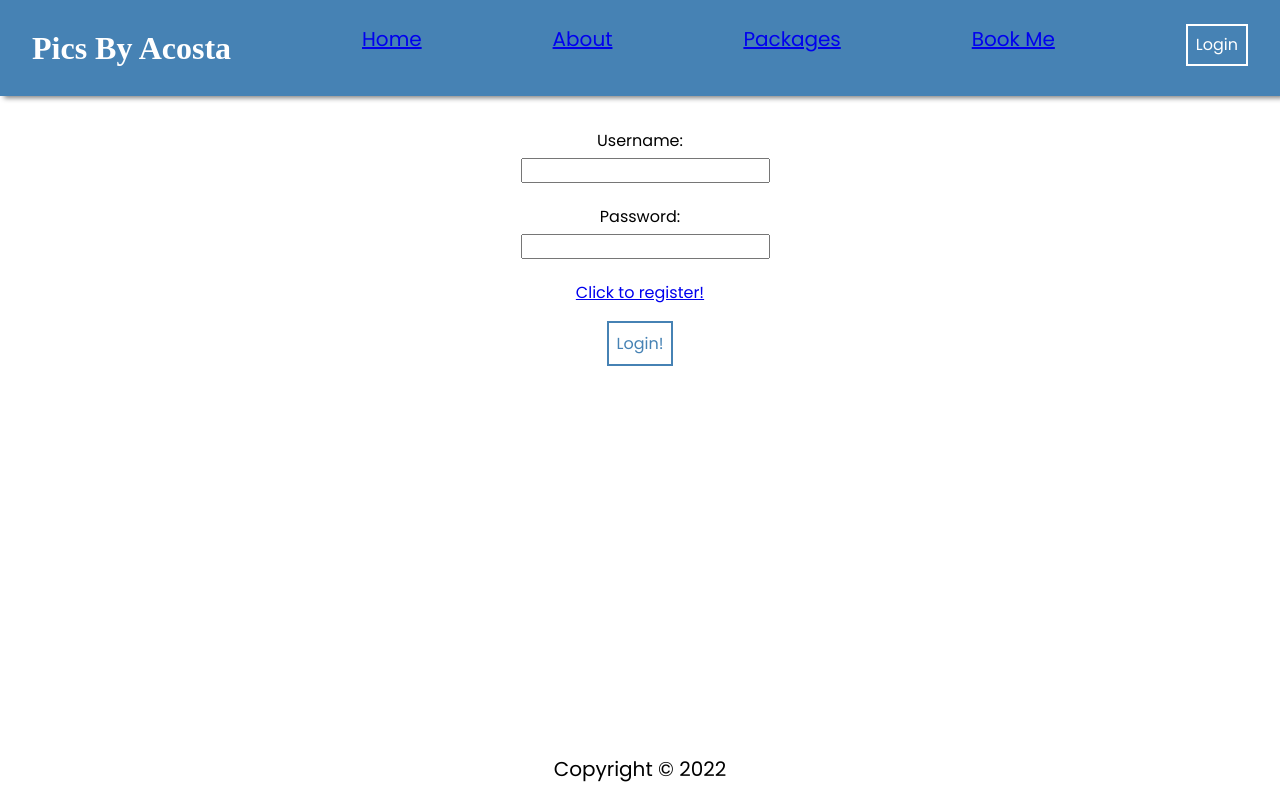
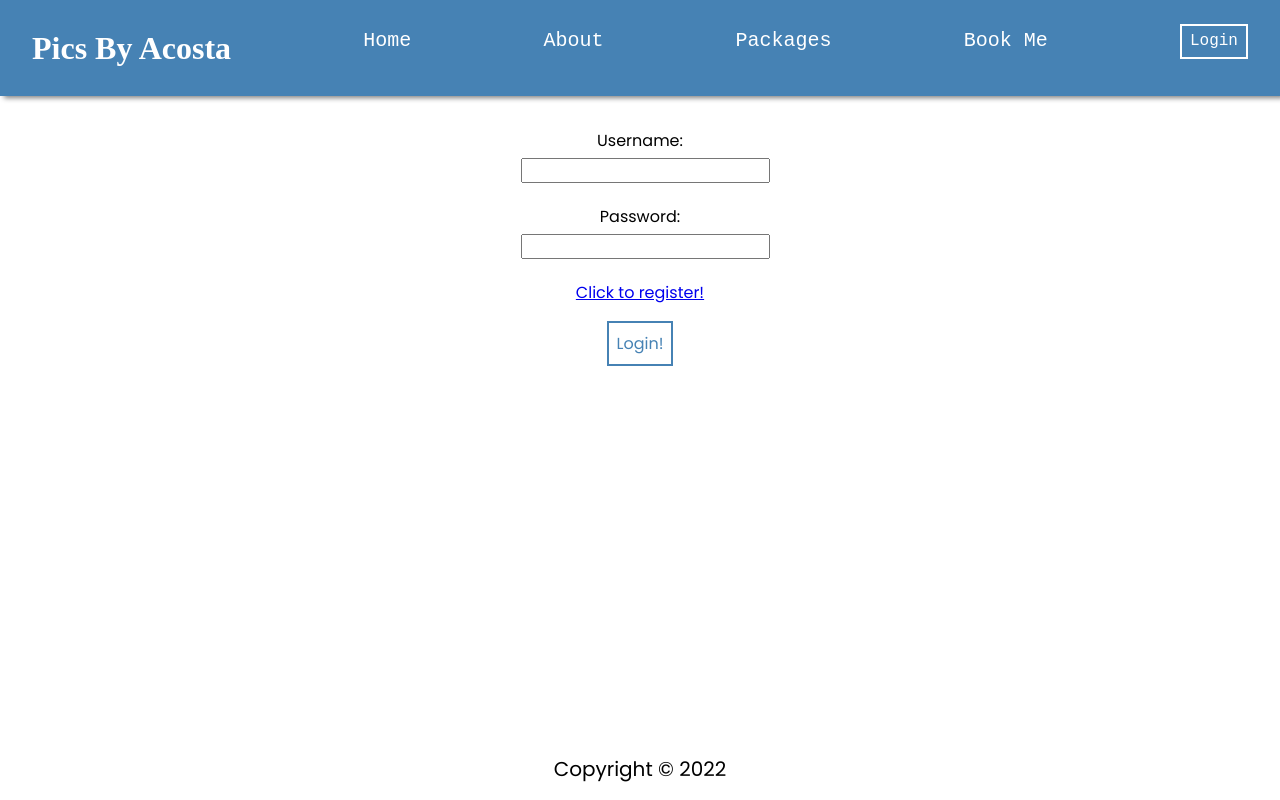
Before and after one commit to JonAcosta610/Photography_Project, a React (Create React App) app in the folder frontend/: page /login in a window 1280 px wide. Built offline with nearby package versions, Linux system fonts and the light colour scheme.

Commit message:
styled the navbar links

```diff
--- a/frontend/src/components/NavBar/NavBar.css
+++ b/frontend/src/components/NavBar/NavBar.css
@@ -14,6 +14,12 @@ li {
   color: white;
   margin-bottom: 2rem;
   padding: 1.5rem 2rem;
+}
+
+.navBarText {
+  color:white;
+  text-decoration: none;
+  font-family: 'Courier New', Courier, monospace;
 }
 
 .navBar button {
```
